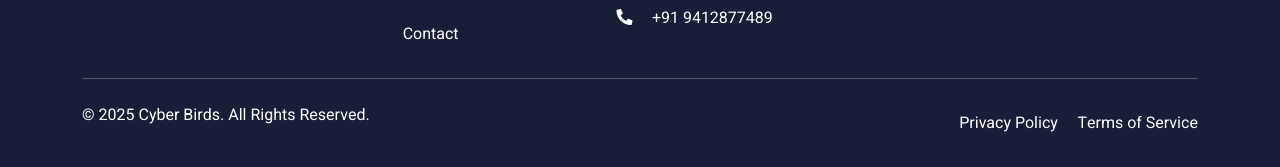
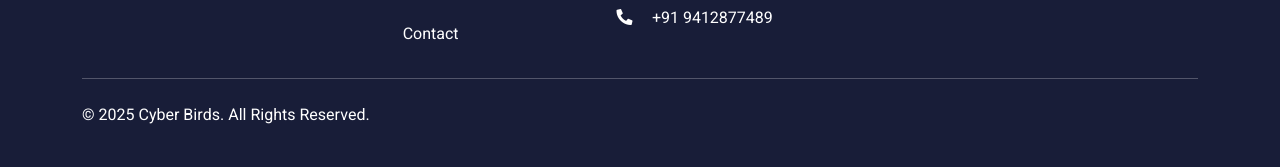
Before and after one commit to cyberbirds19/cyber, a plain HTML site: page cyber-tips.html in a window 1280 px wide. Shown: the part 2322-2489 px from the top of the page. Drawn offline with nearby package versions, Linux system fonts and the light colour scheme.

Commit message:
Update cyber-tips.html

```diff
--- a/cyber-tips.html
+++ b/cyber-tips.html
@@ -340,8 +340,7 @@
                 </div>
                 <div class="col-md-5 col-lg-4">
                     <div class="text-md-end">
-                        <a href="#" class="text-white text-decoration-none me-3">Privacy Policy</a>
-                        <a href="#" class="text-white text-decoration-none">Terms of Service</a>
+
                     </div>
                 </div>
             </div>
```
